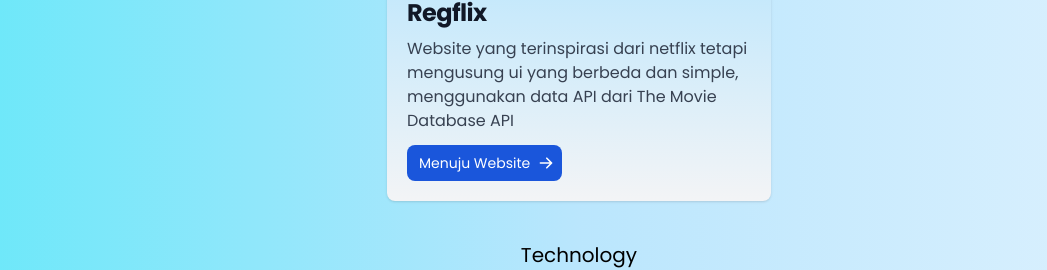
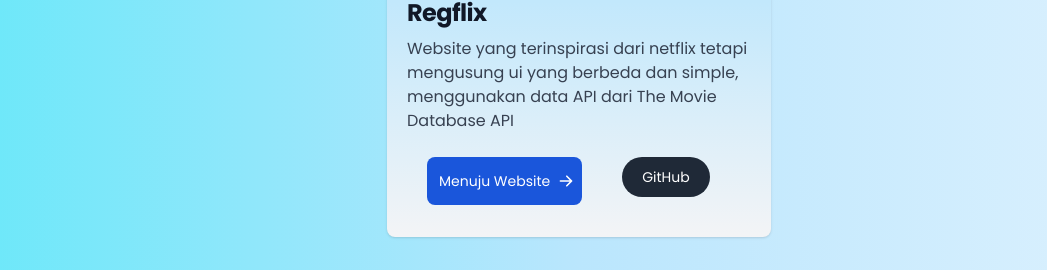
Before and after one commit to regnoz202/ahmad-falah-portofolio, a Next.js app: page / in a window 1280 px wide. Shown: the part 2007-2277 px from the top of the page, without its empty margins (61-1108 px from the left). Built offline with nearby package versions, Linux system fonts and the light colour scheme.

Commit message:
adding github button

```diff
--- a/src/app/layout.js
+++ b/src/app/layout.js
@@ -1,17 +1,19 @@
-"use client"
+"use client";
 import "./globals.css";
 import Link from "next/link";
-import { Poppins } from "@next/font/google"
+import { Poppins } from "@next/font/google";
 
 const poppins = Poppins({
   subsets: ["latin"],
-  weight: ["400", "700"]
-})
-
+  weight: ["400", "700"],
+});
 
 export default function RootLayout({ children }) {
   return (
-    <html lang="en" className="bg-sky-100 bg-gradient-to-r via-sky-200 from-cyan-300 scroll-smooth">
+    <html
+      lang="en"
+      className="bg-sky-100 bg-gradient-to-r via-sky-200 from-cyan-300 scroll-smooth"
+    >
       <title>Ahmad Falah</title>
       <div className={poppins.className}>
         <nav class="max-w-screen top-0 right-0 left-0 fixed border-gray-400 dark:bg-gray-800 dark:border-gray-700">
--- a/src/app/page.js
+++ b/src/app/page.js
@@ -1,6 +1,7 @@
-"use client"
+"use client";
 import Link from "next/link";
 import "flowbite";
+import Button from "@/components/Button";
 
 export default function Home() {
   return (
@@ -87,9 +88,10 @@
                   yang berbeda dan simple, menggunakan data API dari The Movie
                   Database API
                 </p>
+                <div className="flex">
                   <a
                     href="https://react-mini-project-alpha.vercel.app/"
-                  class="inline-flex items-center px-3 py-2 text-sm font-medium text-center text-white bg-blue-700 rounded-lg hover:bg-blue-800 focus:ring-4 focus:outline-none focus:ring-blue-300 dark:bg-blue-600 dark:hover:bg-blue-700 dark:focus:ring-blue-800"
+                    class="flex-none m-3 mx-5 inline-flex items-center px-3 py-3 text-sm font-medium text-center text-white bg-blue-700 rounded-lg hover:bg-blue-800 dark:bg-blue-600 dark:hover:bg-blue-700"
                     target="_blank"
                   >
                     Menuju Website
@@ -107,6 +109,12 @@
                       ></path>
                     </svg>
                   </a>
+                  <Button
+                    class="m-3 mx-5"
+                    string="GitHub"
+                    link="https://github.com/regnoz202/react-mini-project"
+                  />
+                </div>
               </div>
             </div>
           </div>
--- /dev/null
+++ b/src/components/Button.jsx
@@ -0,0 +1,17 @@
+import React from "react";
+import Link from "next/link";
+
+export default function Button(props) {
+  return (
+    <div className={props.class}>
+      <Link href="https://github.com/regnoz202/react-mini-project" target="_blank">
+        <button
+          type="button"
+          class="text-white bg-gray-800 hover:bg-gray-900 font-medium rounded-full text-sm px-5 py-2.5 mr-2 mb-2 dark:bg-gray-800 dark:hover:bg-gray-700 dark:border-gray-700"
+        >
+          {props.string}
+        </button>
+      </Link>
+    </div>
+  );
+}
```
Lines whose indentation alone changed are shown as unchanged.
